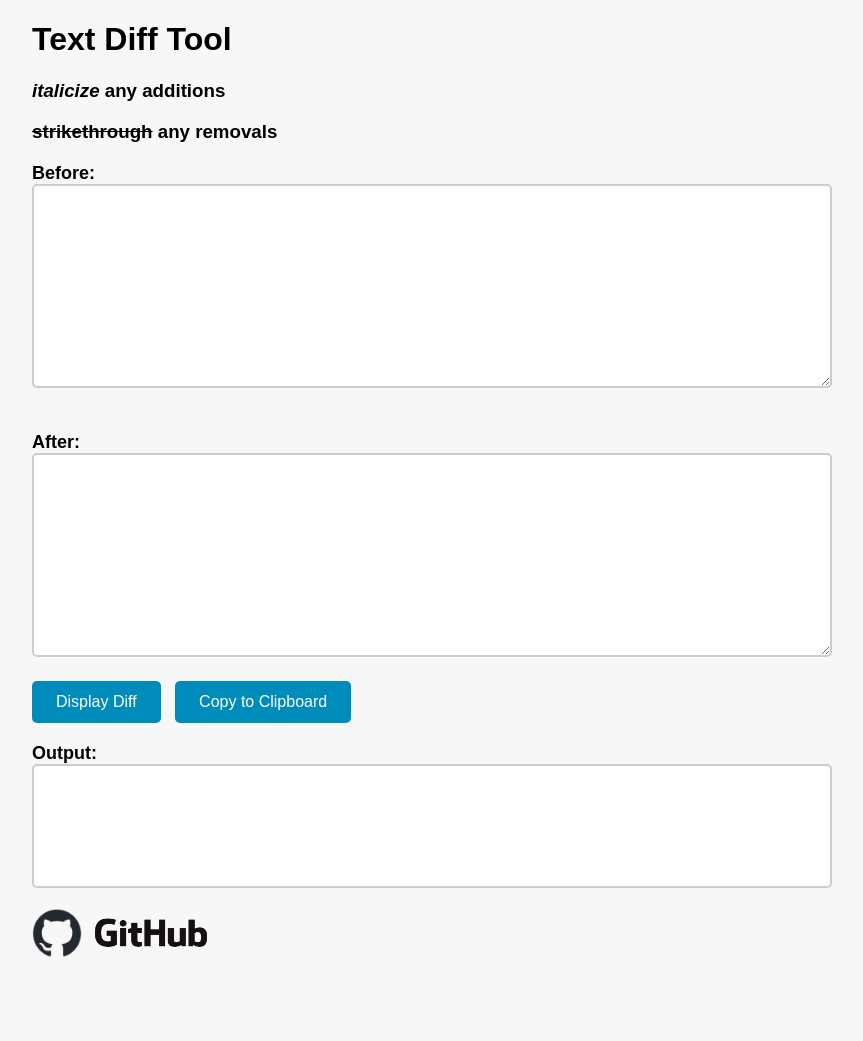
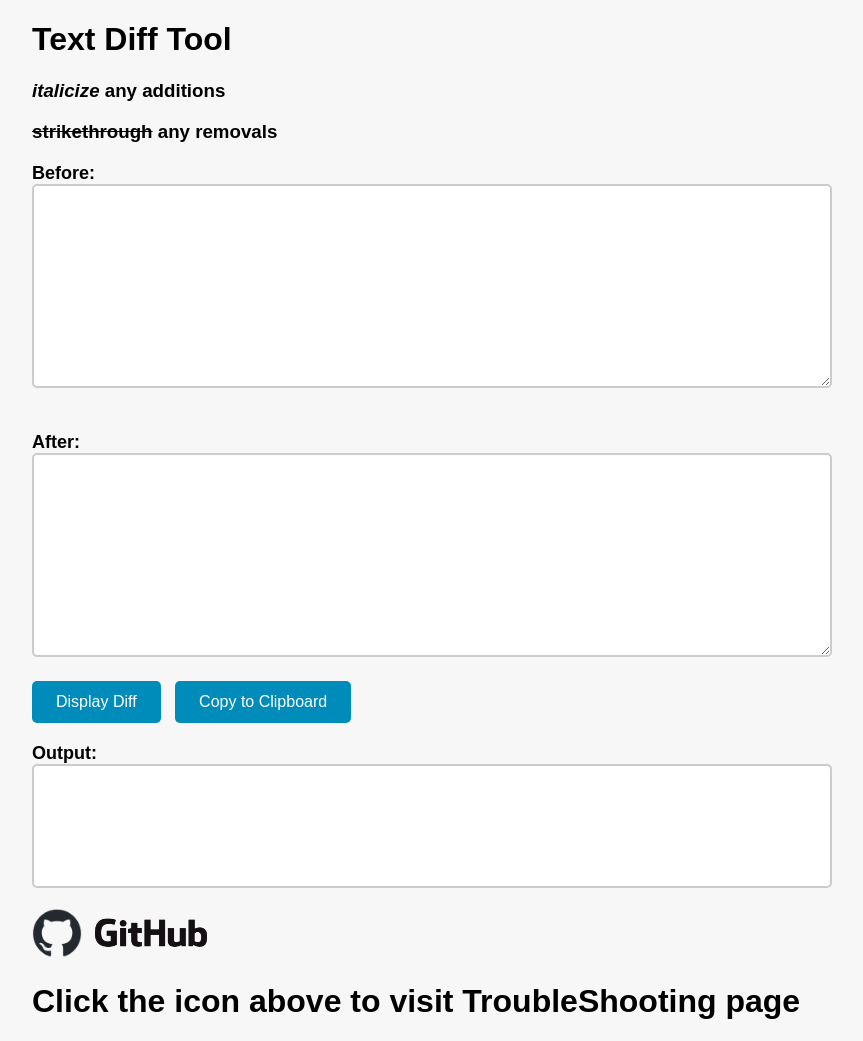
Before and after one commit to We1chJ/DiffText4Rewrites, a plain HTML site: page index.html in a window 1280 px wide. Shown: the whole page, without its empty margins (208-1071 px from the left). Before the commit the page ends 970 px from the top, so only its background shows below. Drawn offline with nearby package versions, Linux system fonts and the light colour scheme.

```diff
--- a/index.html
+++ b/index.html
@@ -84,9 +84,11 @@
       <label for="output">Output:</label>
       <div id="output"></div>
       <a href="https://github.com/Weq511762338/DiffText4Rewrites">
+
         <img src="img/github-mark.png" alt="GitHub" width="50" height="50"></a>
 
       <img src="img/GitHub_Logo.png" alt="GitHub" width="130" height="50">
+      <h1>Click the icon above to visit TroubleShooting page</h1>
     </div>
 
   </body>
```
